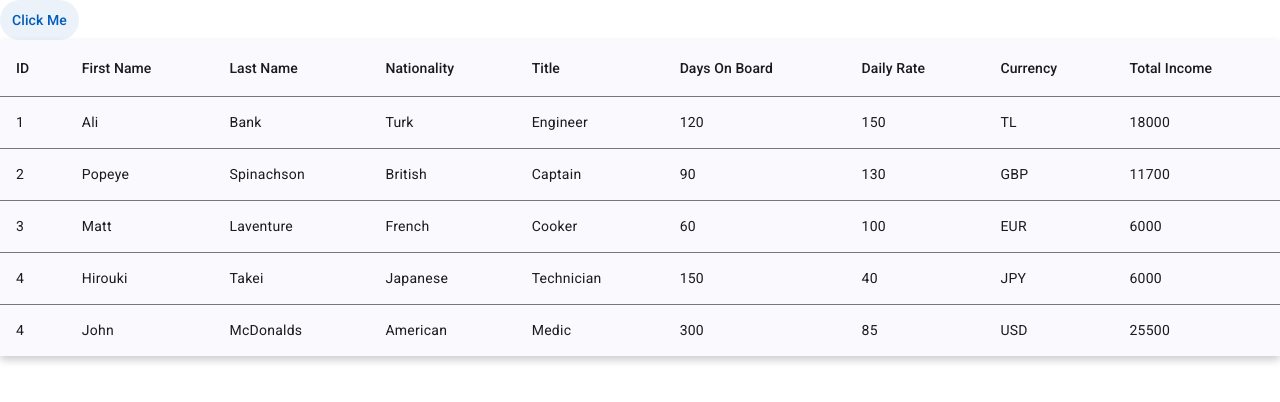
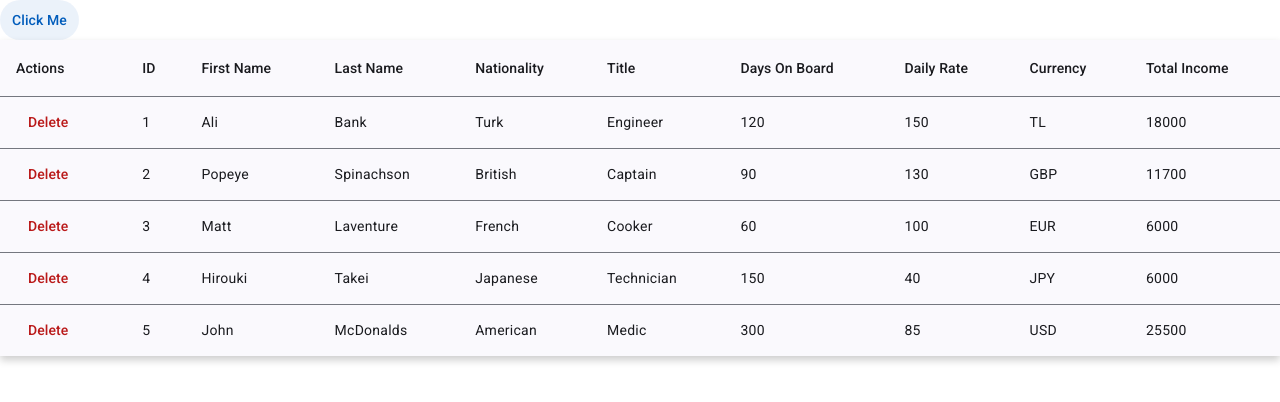
Before and after one commit to AliBank/ShipCrewProject, an Angular app in the folder ShipCrewProject/: page / in a window 1280 px wide. Shown: the top 402 px of the page. Built offline with nearby package versions, Linux system fonts and the light colour scheme.

Commit message:
adjustments for delete button

```diff
--- a/ShipCrewProject/src/app/app.component.html
+++ b/ShipCrewProject/src/app/app.component.html
@@ -7,7 +7,7 @@
         <td mat-cell *matCellDef="let crew">
           <button mat-button color="warn" (click)="deleteCrewMember(crew.id)">Delete</button>
         </td>
-      </ng-container>
+    </ng-container>
     <!-- ID Column -->
     <ng-container matColumnDef="id">
       <th mat-header-cell *matHeaderCellDef> ID </th>
--- a/ShipCrewProject/src/app/app.component.ts
+++ b/ShipCrewProject/src/app/app.component.ts
@@ -17,6 +17,7 @@ export class AppComponent implements OnInit{
   title = 'ShipCrewProject';
 
   displayedColumns: string[] = [
+    'actions',
     'id',
     'firstName',
     'lastName',
--- a/ShipCrewProject/src/app/services/crew.service.ts
+++ b/ShipCrewProject/src/app/services/crew.service.ts
@@ -57,7 +57,7 @@ export class CrewService {
       [new Certificate('Technic', '2020-05-15', '2024-03-11')]
     ),
     new Crew(
-      4,
+      5,
       'John',
       'McDonalds',
       'American',
```
